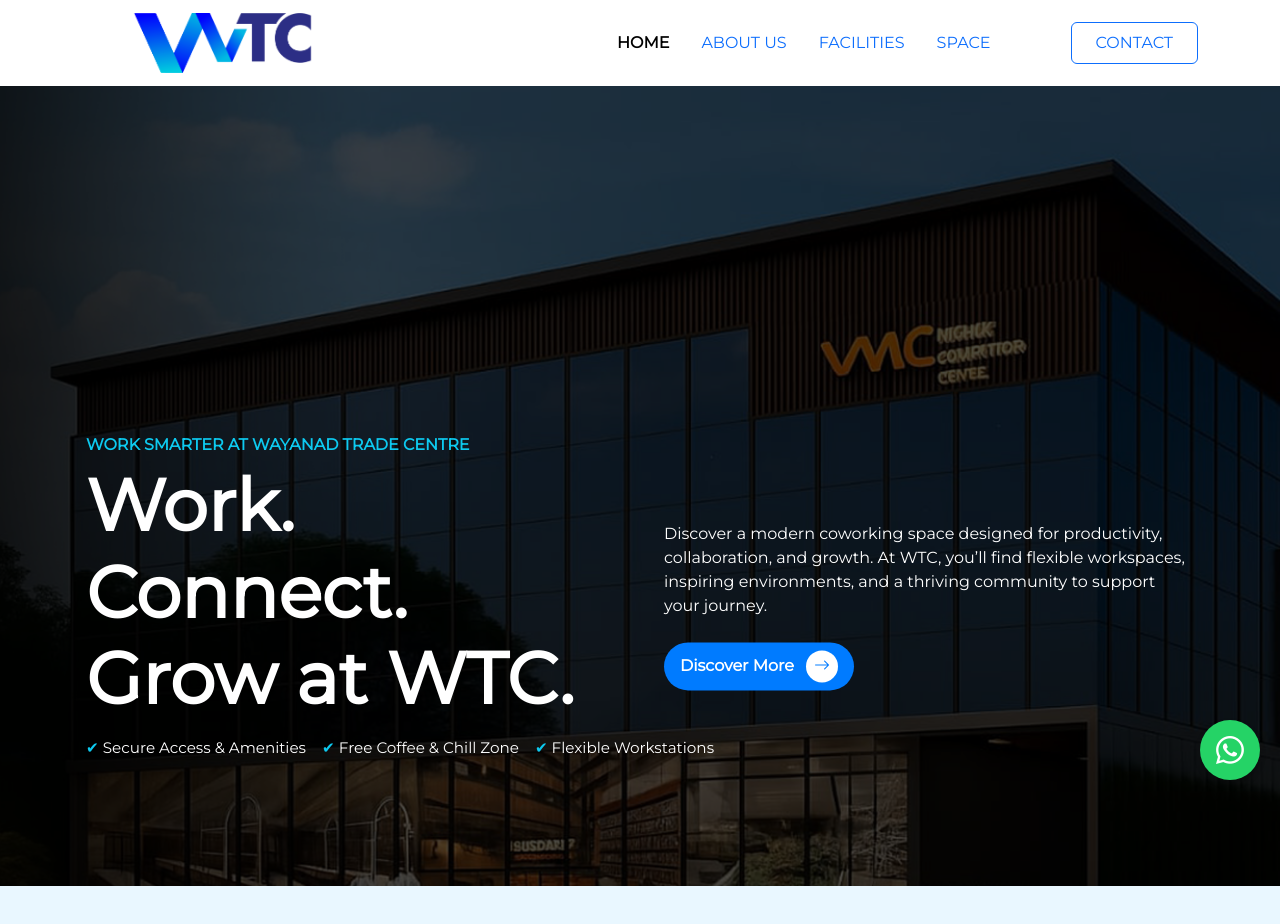
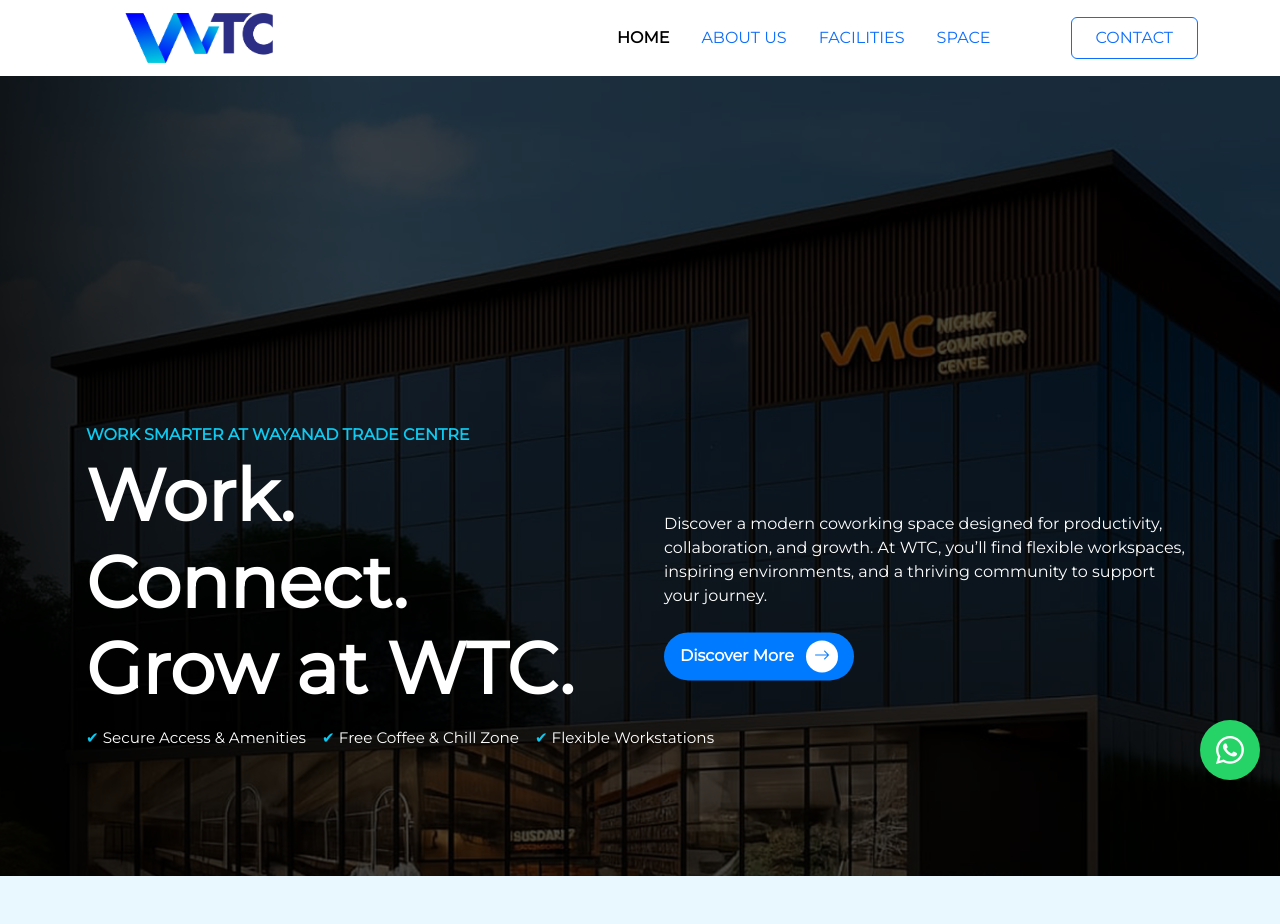
Before and after one commit to happlejoseph/wtc, a plain HTML site: page index.html in a window 1280 px wide. Shown: the top 924 px of the page. Drawn offline with nearby package versions, Linux system fonts and the light colour scheme.

Commit message:
complited the work

```diff
--- a/css/style.css
+++ b/css/style.css
@@ -39,7 +39,7 @@ transform: scale(1.1);
 }
 
 .navbar-brand img {
-  max-height: 60px; /* adjust as needed */
+  max-height: 50px; /* adjust as needed */
 }
 
 
```
